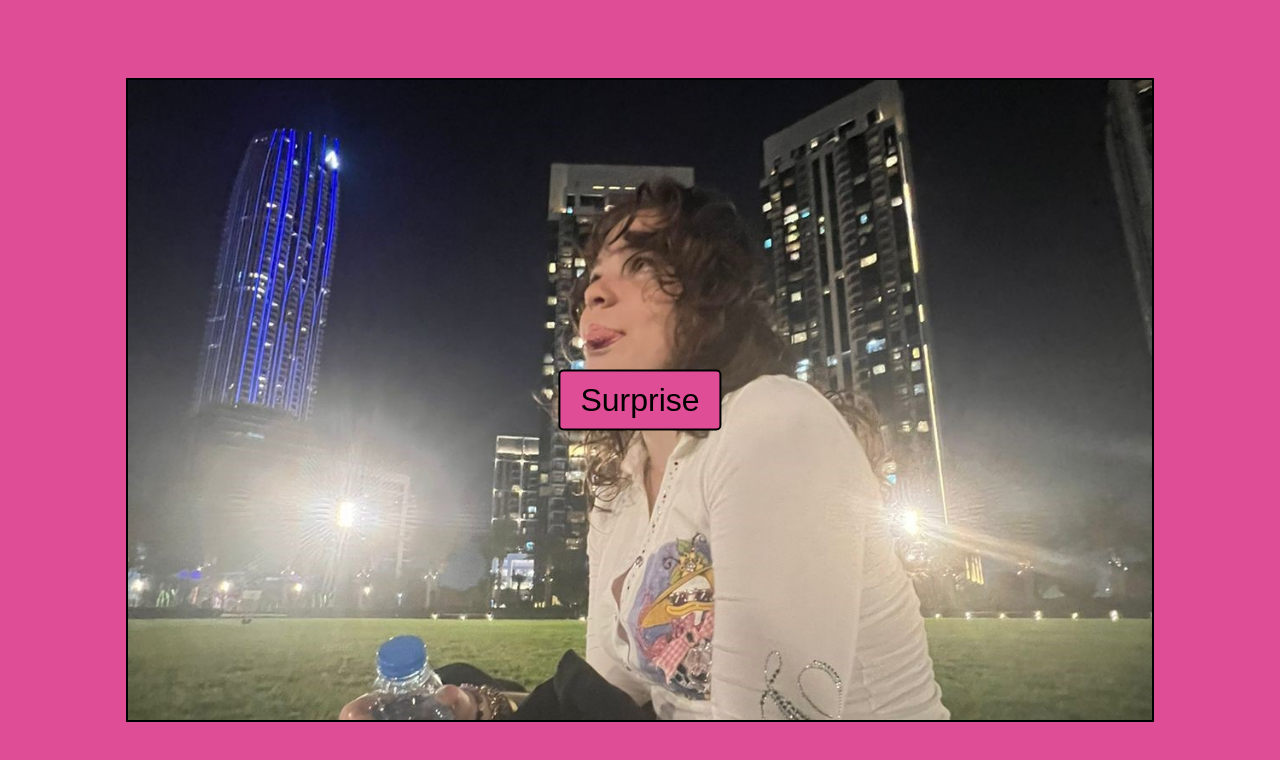
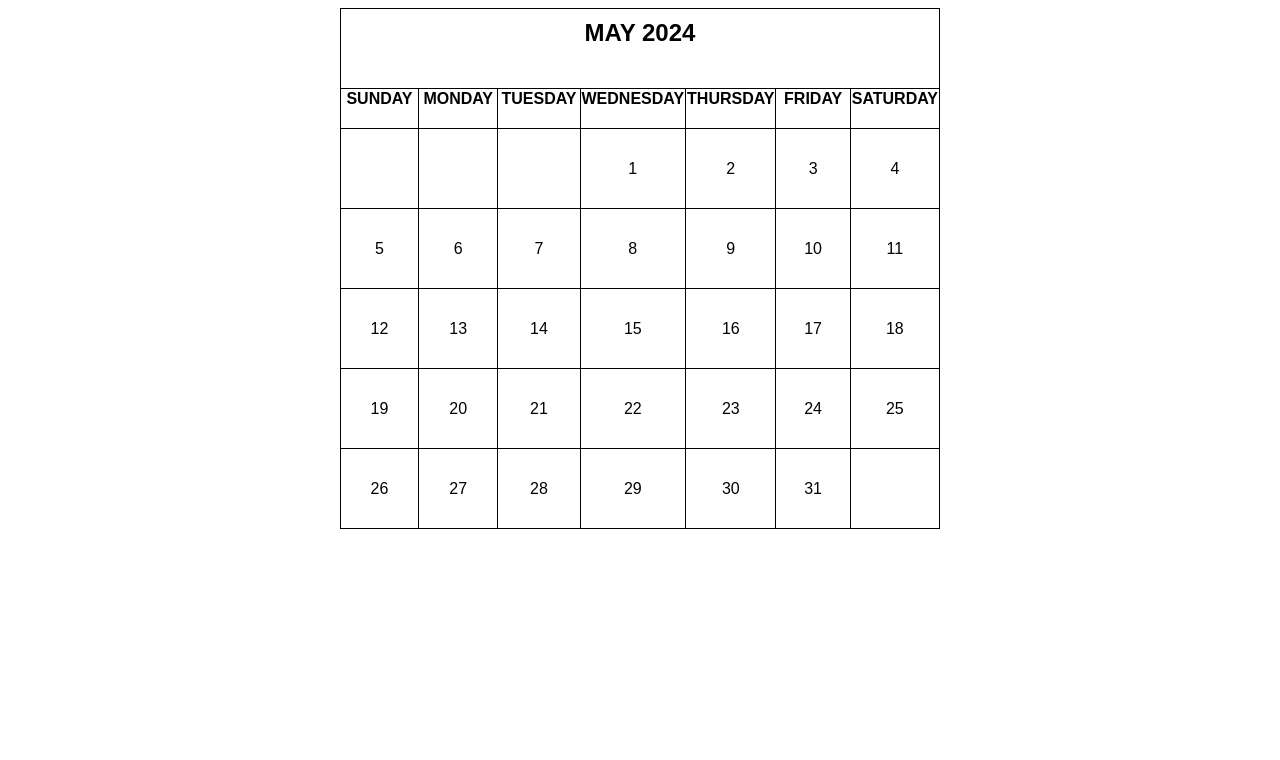
Before and after one commit to Sp1derrmaan/5-month, a plain HTML site: page index.html in a window 1280 px wide. Drawn offline with Linux system fonts and the light colour scheme.

Commit message:
final lock done

```diff
--- a/index.html
+++ b/index.html
@@ -1,57 +1,102 @@
 <html>
-    <title>Hi mangu</title>
+<head>
+    <title>Test</title>
     <link rel="icon" type="image/x-icon" href="img/—Pngtree—heart 8 bit pixel_5996316.png">
- <head>
     <style>
         body {
-            margin: 0;
-            padding: 0;
-            display: flex;
-            justify-content: center;
-            align-items: center;
-            height: 100vh;
-            background-color: rgb(223, 77, 150);
+            font-family: Arial, sans-serif;
         }
-        .container {
-            position: relative;
-            width: 80%;
-            height: 80%;
-            border: 2px solid black;
-            overflow: hidden;
+        .calendar {
+            width: 100%;
+            max-width: 600px;
+            margin: 0 auto;
+            border-collapse: collapse;
         }
-        .background-img {
-            position: absolute;
+        .calendar th, .calendar td {
+            border: 1px solid #000;
+            width: 14.28%;
+            height: 80px;
+            text-align: center;
+            vertical-align: top;
+        }
+        .calendar th {
+            height: 40px;
+        }
+        .calendar .header {
+            font-size: 24px;
+            font-weight: bold;
+            text-align: center;
+            padding: 10px 0;
+        }
+        .calendar button {
             width: 100%;
             height: 100%;
-            object-fit: cover;
-        }
-        .button {
-            position: absolute;
-            top: 50%;
-            left: 50%;
-            transform: translate(-50%, -50%);
-        }
-        .button a {
-            display: inline-block;
-            padding: 10px 20px;
-            font-size: 2em;
-            font-family: Arial, sans-serif;
-            color: rgb(0, 0, 0);
-            text-decoration: none;
-            background-color: rgb(223, 77, 150);
-            border: 2px solid rgb(0, 0, 0);
-            border-radius: 5px;
+            border: none;
+            background: none;
+            font-size: 16px;
+            cursor: pointer;
         }
     </style>
 </head>
 <body>
-  <div class="container">
-   <img alt="Background image" class="background-img" height="600" src="img/WhatsApp Image 2024-10-19 at 8.55.09 AM.jpeg" width="800"/>
-   <div class="button">
-    <a href="5.html">
-     Surprise
-    </a>
-   </div>
-  </div>
+    <table class="calendar">
+        <tr>
+            <td colspan="7" class="header">MAY 2024</td>
+        </tr>
+        <tr>
+            <th>SUNDAY</th>
+            <th>MONDAY</th>
+            <th>TUESDAY</th>
+            <th>WEDNESDAY</th>
+            <th>THURSDAY</th>
+            <th>FRIDAY</th>
+            <th>SATURDAY</th>
+        </tr>
+        <tr>
+            <td></td>
+            <td></td>
+            <td></td>
+            <td><button onclick="window.location.href='day1.html'">1</button></td>
+            <td><button onclick="window.location.href='day2.html'">2</button></td>
+            <td><button onclick="window.location.href='day3.html'">3</button></td>
+            <td><button onclick="window.location.href='day4.html'">4</button></td>
+        </tr>
+        <tr>
+            <td><button onclick="window.location.href='day5.html'">5</button></td>
+            <td><button onclick="window.location.href='day6.html'">6</button></td>
+            <td><button onclick="window.location.href='day7.html'">7</button></td>
+            <td><button onclick="window.location.href='day8.html'">8</button></td>
+            <td><button onclick="window.location.href='day9.html'">9</button></td>
+            <td><button onclick="window.location.href='day10.html'">10</button></td>
+            <td><button onclick="window.location.href='day11.html'">11</button></td>
+        </tr>
+        <tr>
+            <td><button onclick="window.location.href='day12.html'">12</button></td>
+            <td><button onclick="window.location.href='day13.html'">13</button></td>
+            <td><button onclick="window.location.href='day14.html'">14</button></td>
+            <td><button onclick="window.location.href='day15.html'">15</button></td>
+            <td><button onclick="window.location.href='day16.html'">16</button></td>
+            <td><button onclick="window.location.href='day17.html'">17</button></td>
+            <td><button onclick="window.location.href='day18.html'">18</button></td>
+        </tr>
+        <tr>
+            <td><button onclick="window.location.href='day19.html'">19</button></td>
+            <td><button onclick="window.location.href='main.html'">20</button></td>
+            <td><button onclick="window.location.href='day21.html'">21</button></td>
+            <td><button onclick="window.location.href='day22.html'">22</button></td>
+            <td><button onclick="window.location.href='day23.html'">23</button></td>
+            <td><button onclick="window.location.href='day24.html'">24</button></td>
+            <td><button onclick="window.location.href='day25.html'">25</button></td>
+        </tr>
+        <tr>
+            <td><button onclick="window.location.href='day26.html'">26</button></td>
+            <td><button onclick="window.location.href='day27.html'">27</button></td>
+            <td><button onclick="window.location.href='day28.html'">28</button></td>
+            <td><button onclick="window.location.href='day29.html'">29</button></td>
+            <td><button onclick="window.location.href='day30.html'">30</button></td>
+            <td><button onclick="window.location.href='day31.html'">31</button></td>
+            <td></td>
+        </tr>
+    </table>
 </body>
 </html>
```
Also changed, not shown: main.html (added, +57 -0 lines). Lines whose indentation alone changed are shown as unchanged.
